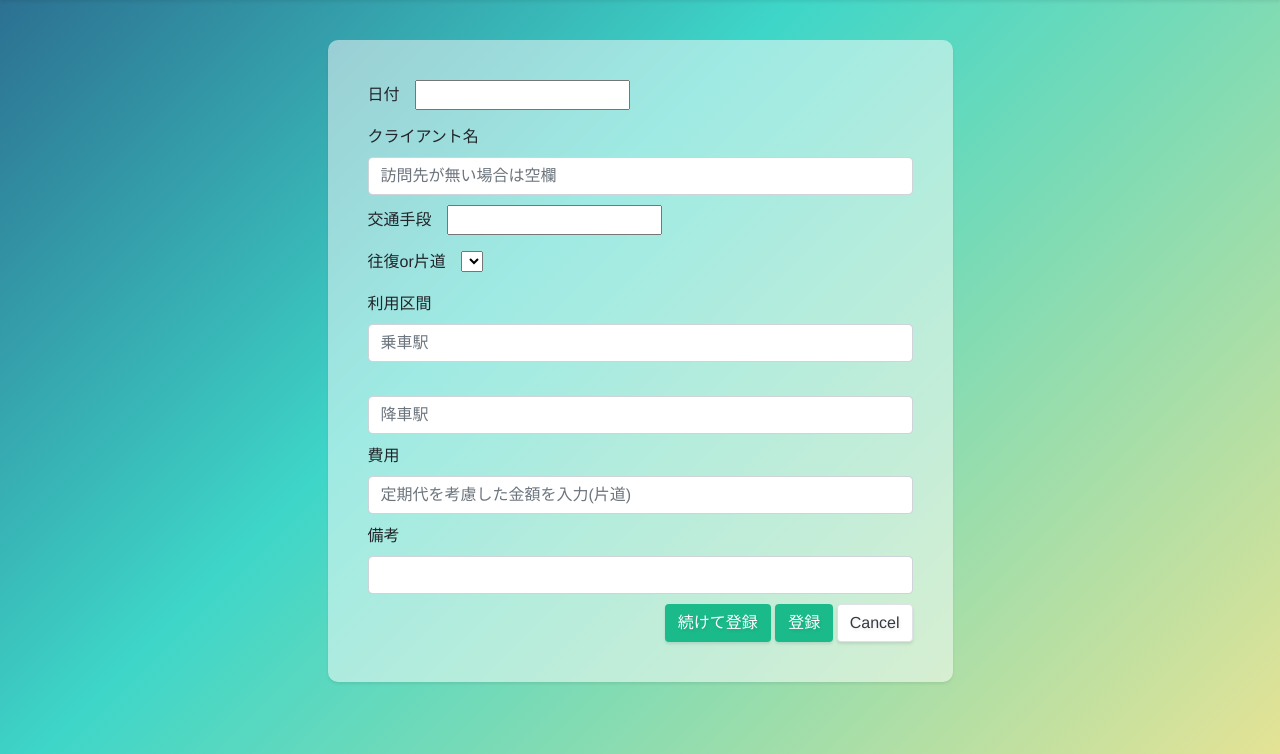
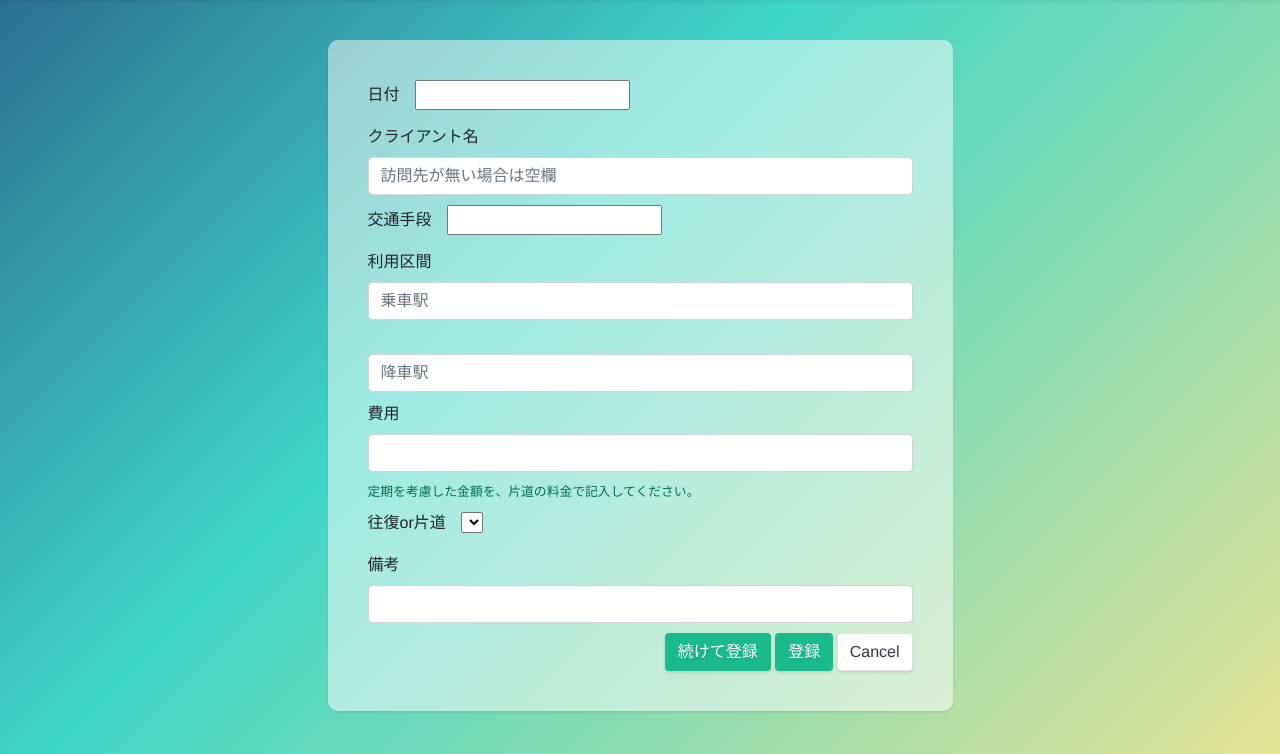
Before and after one commit to nagisa-ito/transport_app_ver2, a CakePHP app: the page made by app/View/RequestDetails/admin_add.ctp in a window 1280 px wide. Shown: the part 50-804 px from the top of the page. Run offline with PHP 8.4 and a stand-in for CakePHP, Linux system fonts and the light colour scheme; the template is opened without the code that fills it, so the values that code supplies are empty; form fields are guessed from the names that the template uses; some libraries are stand-ins or nearby versions.

Commit message:
requestdetails/addのplaceholder部分を修正

```diff
--- a/app/Model/Requestdetail.php
+++ b/app/Model/Requestdetail.php
@@ -19,7 +19,7 @@
 				'rule' => 'alphaNumeric'
 			),
 			'cost' => array(
-				'rule' => 'numeric'
+				'rule' => 'naturalNumber'
 			),
 			'oneway_or_round' => array(
 				'rule' => 'notEmpty'
--- a/app/View/RequestDetails/add.ctp
+++ b/app/View/RequestDetails/add.ctp
@@ -15,7 +15,10 @@
                      echo $this->Form->input('RequestDetail.transportation_id', array('options' => $transportation_id_list, 'label' => '交通手段'));
                      echo $this->Form->input('RequestDetail.from_station',  ['label' => ['text' => '利用区間'], 'placeholder' => '乗車駅', 'class' => 'form-control']);
                      echo $this->Form->input('RequestDetail.to_station', ['label' => ['text' => ''], 'placeholder' => '降車駅', 'class' => 'form-control']);
-                     echo $this->Form->input('RequestDetail.cost', ['label' => ['text' => '費用'], 'class' => 'form-control', 'placeholder' => '定期代を考慮した金額を入力']);
+                     echo $this->Form->input('RequestDetail.cost', ['label' => ['text' => '費用'], 'class' => 'form-control']);
+                ?>
+                <div class="small caution">定期を考慮した金額を、片道の料金で入力してください</div>
+                <?php
                      echo $this->Form->input('RequestDetail.oneway_or_round', array(
                          'type' => 'select',
                          'options' => $oneway_or_round,
--- a/app/View/RequestDetails/admin_add.ctp
+++ b/app/View/RequestDetails/admin_add.ctp
@@ -16,15 +16,18 @@
                  echo $this->Form->input('RequestDetail.date', ['type' => 'text', 'label' => ['text' => '日付'], 'id' => 'datepicker']);
                  echo $this->Form->input('RequestDetail.client',['label' => ['text' => 'クライアント名'], 'placeholder' => '訪問先が無い場合は空欄', 'class' => 'form-control']);
                  echo $this->Form->input('RequestDetail.transportation_id', array('options' => $transportation_id_list, 'label' => '交通手段'));
-                 echo $this->Form->input('RequestDetail.oneway_or_round', array(
-                     'type' => 'select',
-                     'options' => $oneway_or_round,
-                     'label' => '往復or片道'
-                 ));
                  echo $this->Form->input('RequestDetail.from_station',  ['label' => ['text' => '利用区間'], 'placeholder' => '乗車駅', 'class' => 'form-control']);
                  echo $this->Form->input('RequestDetail.to_station', ['label' => ['text' => ''], 'placeholder' => '降車駅', 'class' => 'form-control']);
-                 echo $this->Form->input('RequestDetail.cost', ['label' => ['text' => '費用'], 'class' => 'form-control', 'placeholder' => '定期代を考慮した金額を入力(片道)']);
-                 echo $this->Form->input('RequestDetail.overview', ['label' => ['text' => '備考'], 'class' => 'form-control']);
+                 echo $this->Form->input('RequestDetail.cost', ['label' => ['text' => '費用'], 'class' => 'form-control']);
+            ?>
+            <div class="small caution">定期を考慮した金額を、片道の料金で記入してください。</div>
+            <?php
+                echo $this->Form->input('RequestDetail.oneway_or_round', array(
+                    'type' => 'select',
+                    'options' => $oneway_or_round,
+                    'label' => '往復or片道'
+                ));
+                echo $this->Form->input('RequestDetail.overview', ['label' => ['text' => '備考'], 'class' => 'form-control']);
             ?>
             <div class="text-right">
             <?php echo $this->Form->button(__('続けて登録'), ['class' => 'btn btn-myset', 'name' => 'add_repeat'] ); ?>
--- a/app/webroot/css/mystyle.css
+++ b/app/webroot/css/mystyle.css
@@ -85,6 +85,11 @@ div.input.text, div.input.password, div.input.select, div.input.date, div.input.
 	text-align: right;
 }
 
+.caution {
+	color: #006e54;
+	padding-bottom: 10px;
+}
+
 #login_title {
 	padding-top: 20px;
 }
```
